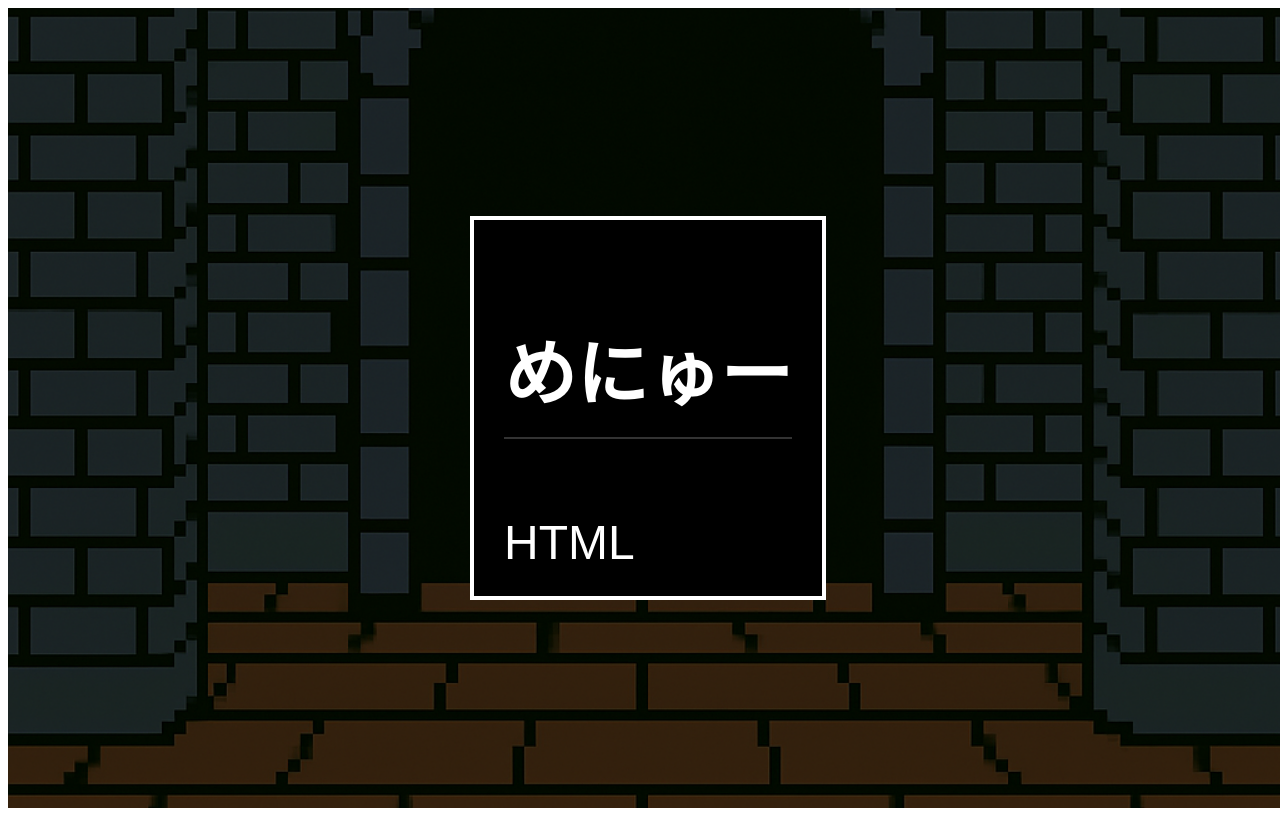
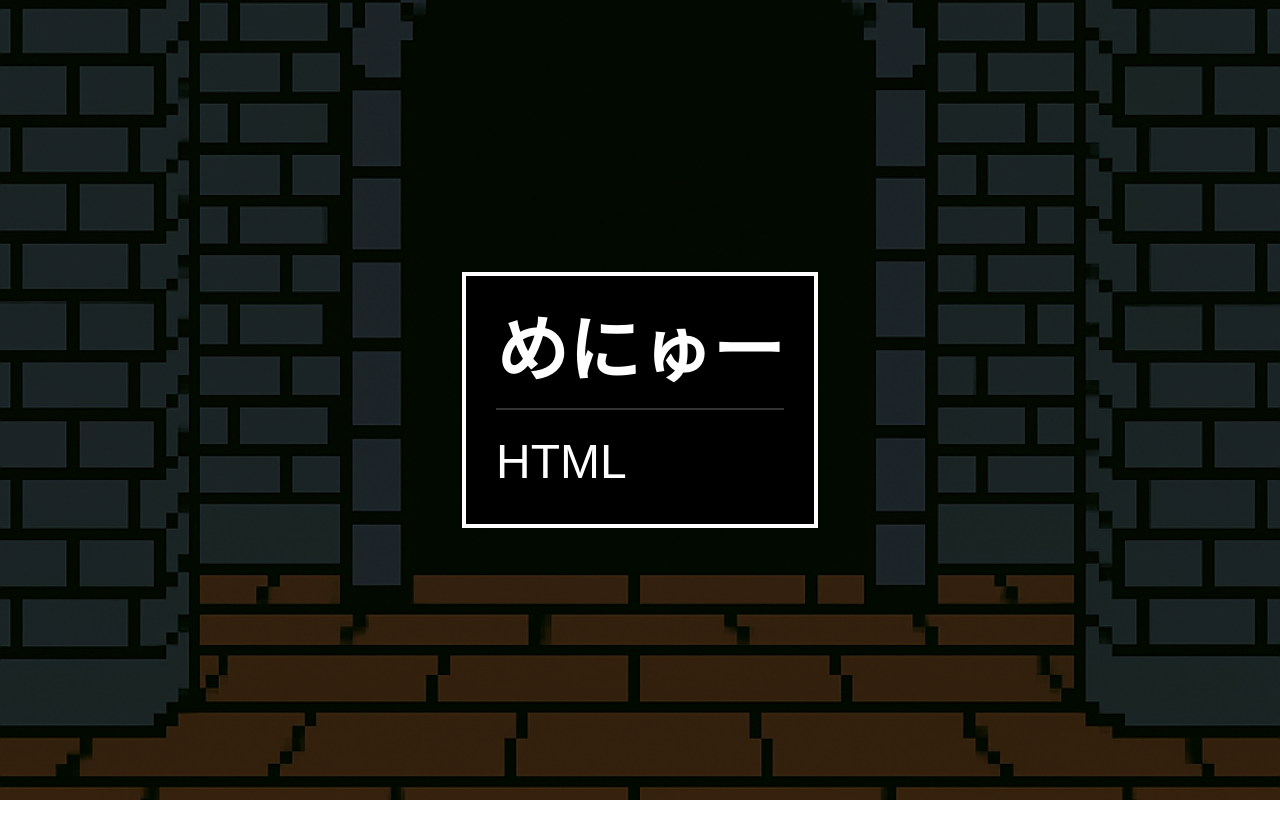
Before and after one commit to ComvaceDeveloper-Yazawa/comvace_supabase_platform, a Vue app: page / in a window 1280 px wide. Built offline with nearby package versions, Linux system fonts and the light colour scheme; a web font is replaced by a local one.

Commit message:
create scss components

```diff
--- a/src/main.ts
+++ b/src/main.ts
@@ -2,6 +2,8 @@ import { createApp } from "vue";
 import { createPinia } from "pinia";
 import App from "./App.vue";
 import router from "./router";
+import "./style.css";
+import "@/styles/main.scss";
 
 // import("disable-devtool").then(({ default: DisableDevTool }) => {
 //   DisableDevTool({
--- a/src/style.css
+++ b/src/style.css
@@ -1,79 +1,129 @@
-:root {
-  font-family: system-ui, Avenir, Helvetica, Arial, sans-serif;
-  line-height: 1.5;
-  font-weight: 400;
+/* Modern CSS Reset 2025
+   A practical baseline for better web development */
 
-  color-scheme: light dark;
-  color: rgba(255, 255, 255, 0.87);
-  background-color: #242424;
-
-  font-synthesis: none;
-  text-rendering: optimizeLegibility;
-  -webkit-font-smoothing: antialiased;
-  -moz-osx-font-smoothing: grayscale;
+/* 1. より直感的なbox-sizingモデル */
+*,
+*::before,
+*::after {
+  box-sizing: border-box;
 }
 
-a {
-  font-weight: 500;
-  color: #646cff;
-  text-decoration: inherit;
-}
-a:hover {
-  color: #535bf2;
+/* 2. デフォルトマージンを削除 */
+* {
+  margin: 0;
 }
 
-body {
-  margin: 0;
-  display: flex;
-  place-items: center;
-  min-width: 320px;
-  min-height: 100vh;
+/* 3. フォントサイズの拡大を防ぐ */
+html {
+  -moz-text-size-adjust: none;
+  -webkit-text-size-adjust: none;
+  text-size-adjust: none;
+  /* 4. キーワードアニメーションを有効化（Chrome/Edge対応） */
+  interpolate-size: allow-keywords;
 }
 
-h1 {
-  font-size: 3.2em;
+/* 5. デフォルトマージンを削除（より細かい制御のため） */
+body,
+h1,
+h2,
+h3,
+h4,
+h5,
+h6,
+p,
+figure,
+blockquote,
+dl,
+dd {
+  margin-block-end: 0;
+}
+
+/* 6. list roleを持つul, ol要素のリストスタイルを削除 */
+ul[role="list"],
+ol[role="list"] {
+  list-style: none;
+}
+
+/* 7. bodyの基本設定 */
+body {
+  min-height: 100vh;
+  line-height: 1.5;
+  font-family: system-ui, sans-serif;
+}
+
+/* 8. 見出しとインタラクティブ要素の行間を短く */
+h1,
+h2,
+h3,
+h4,
+button,
+input,
+label {
   line-height: 1.1;
 }
 
-button {
-  border-radius: 8px;
-  border: 1px solid transparent;
-  padding: 0.6em 1.2em;
-  font-size: 1em;
-  font-weight: 500;
-  font-family: inherit;
-  background-color: #1a1a1a;
-  cursor: pointer;
-  transition: border-color 0.25s;
-}
-button:hover {
-  border-color: #646cff;
-}
-button:focus,
-button:focus-visible {
-  outline: 4px auto -webkit-focus-ring-color;
+/* 9. 見出しのテキストラッピングをバランス調整 */
+h1,
+h2,
+h3,
+h4 {
+  text-wrap: balance;
 }
 
-.card {
-  padding: 2em;
+/* 10. クラスのないa要素にデフォルトスタイル */
+a:not([class]) {
+  text-decoration-skip-ink: auto;
+  color: currentColor;
 }
 
-#app {
-  max-width: 1280px;
-  margin: 0 auto;
-  padding: 2rem;
-  text-align: center;
+/* 11. メディア要素の基本設定 */
+img,
+picture,
+video,
+canvas,
+svg {
+  display: block;
+  max-width: 100%;
 }
 
-@media (prefers-color-scheme: light) {
-  :root {
-    color: #213547;
-    background-color: #ffffff;
+/* 12. フォーム要素の継承設定 */
+input,
+button,
+textarea,
+select {
+  font: inherit;
+  cursor: pointer;
+  color: #000;
+}
+
+/* 13. 行数属性のないtextareaの最小高さ */
+textarea:not([rows]) {
+  min-height: 10em;
+}
+
+/* 14. アンカーされた要素のスクロールマージン */
+:target {
+  scroll-margin-block: 5ex;
+}
+
+/* 15. 動きを減らす設定を尊重 */
+@media (prefers-reduced-motion: reduce) {
+  *,
+  *::before,
+  *::after {
+    animation-duration: 0.01ms !important;
+    animation-iteration-count: 1 !important;
+    transition-duration: 0.01ms !important;
+    scroll-behavior: auto !important;
   }
-  a:hover {
-    color: #747bff;
-  }
-  button {
-    background-color: #f9f9f9;
+
+  html {
+    interpolate-size: none;
   }
 }
+
+/* 16. フォーカス可能な要素のアウトライン */
+:focus-visible {
+  outline: 2px solid #005fcc;
+  outline-offset: 2px;
+}
--- /dev/null
+++ b/src/styles/_index.scss
@@ -0,0 +1,2 @@
+@forward "./variables";
+@forward "./mixins";
--- a/src/styles/main.scss
+++ b/src/styles/main.scss
@@ -1,16 +1,129 @@
-@use "./variables" as *;
-@use "./mixins" as *;
+/* Modern CSS Reset 2025
+   A practical baseline for better web development */
 
-:root {
-  --brand: #{$brand}; // CSS変数に落とす場合
+/* 1. より直感的なbox-sizingモデル */
+*,
+*::before,
+*::after {
+  box-sizing: border-box;
 }
 
+/* 2. デフォルトマージンを削除 */
+* {
+  margin: 0;
+}
+
+/* 3. フォントサイズの拡大を防ぐ */
+html {
+  -moz-text-size-adjust: none;
+  -webkit-text-size-adjust: none;
+  text-size-adjust: none;
+  /* 4. キーワードアニメーションを有効化（Chrome/Edge対応） */
+  interpolate-size: allow-keywords;
+}
+
+/* 5. デフォルトマージンを削除（より細かい制御のため） */
+body,
+h1,
+h2,
+h3,
+h4,
+h5,
+h6,
+p,
+figure,
+blockquote,
+dl,
+dd {
+  margin-block-end: 0;
+}
+
+/* 6. list roleを持つul, ol要素のリストスタイルを削除 */
+ul[role="list"],
+ol[role="list"] {
+  list-style: none;
+}
+
+/* 7. bodyの基本設定 */
 body {
-  margin: 0;
+  min-height: 100vh;
+  line-height: 1.5;
   font-family: system-ui, sans-serif;
 }
 
-.card {
-  @include card;
-  padding: 24px;
+/* 8. 見出しとインタラクティブ要素の行間を短く */
+h1,
+h2,
+h3,
+h4,
+button,
+input,
+label {
+  line-height: 1.1;
 }
+
+/* 9. 見出しのテキストラッピングをバランス調整 */
+h1,
+h2,
+h3,
+h4 {
+  text-wrap: balance;
+}
+
+/* 10. クラスのないa要素にデフォルトスタイル */
+a:not([class]) {
+  text-decoration-skip-ink: auto;
+  color: currentColor;
+}
+
+/* 11. メディア要素の基本設定 */
+img,
+picture,
+video,
+canvas,
+svg {
+  display: block;
+  max-width: 100%;
+}
+
+/* 12. フォーム要素の継承設定 */
+input,
+button,
+textarea,
+select {
+  font: inherit;
+  cursor: pointer;
+  color: #000;
+}
+
+/* 13. 行数属性のないtextareaの最小高さ */
+textarea:not([rows]) {
+  min-height: 10em;
+}
+
+/* 14. アンカーされた要素のスクロールマージン */
+:target {
+  scroll-margin-block: 5ex;
+}
+
+/* 15. 動きを減らす設定を尊重 */
+@media (prefers-reduced-motion: reduce) {
+  *,
+  *::before,
+  *::after {
+    animation-duration: 0.01ms !important;
+    animation-iteration-count: 1 !important;
+    transition-duration: 0.01ms !important;
+    scroll-behavior: auto !important;
+  }
+
+  html {
+    interpolate-size: none;
+  }
+}
+
+/* 16. フォーカス可能な要素のアウトライン */
+:focus-visible {
+  outline: 2px solid #005fcc;
+  outline-offset: 2px;
+}
--- a/vite.config.ts
+++ b/vite.config.ts
@@ -15,5 +15,13 @@ export default defineConfig(({ mode }) => {
         "@": path.resolve(process.cwd(), "src"),
       },
     },
+    // variables/mixins を全コンポーネントで使えるようにする
+    css: {
+      preprocessorOptions: {
+        scss: {
+          additionalData: `@use "@/styles/_index.scss" as *;`,
+        },
+      },
+    },
   };
 });
```
Also changed, not shown: src/styles/_mixins.scss (renamed from src/styles/ _mixins.scss).
